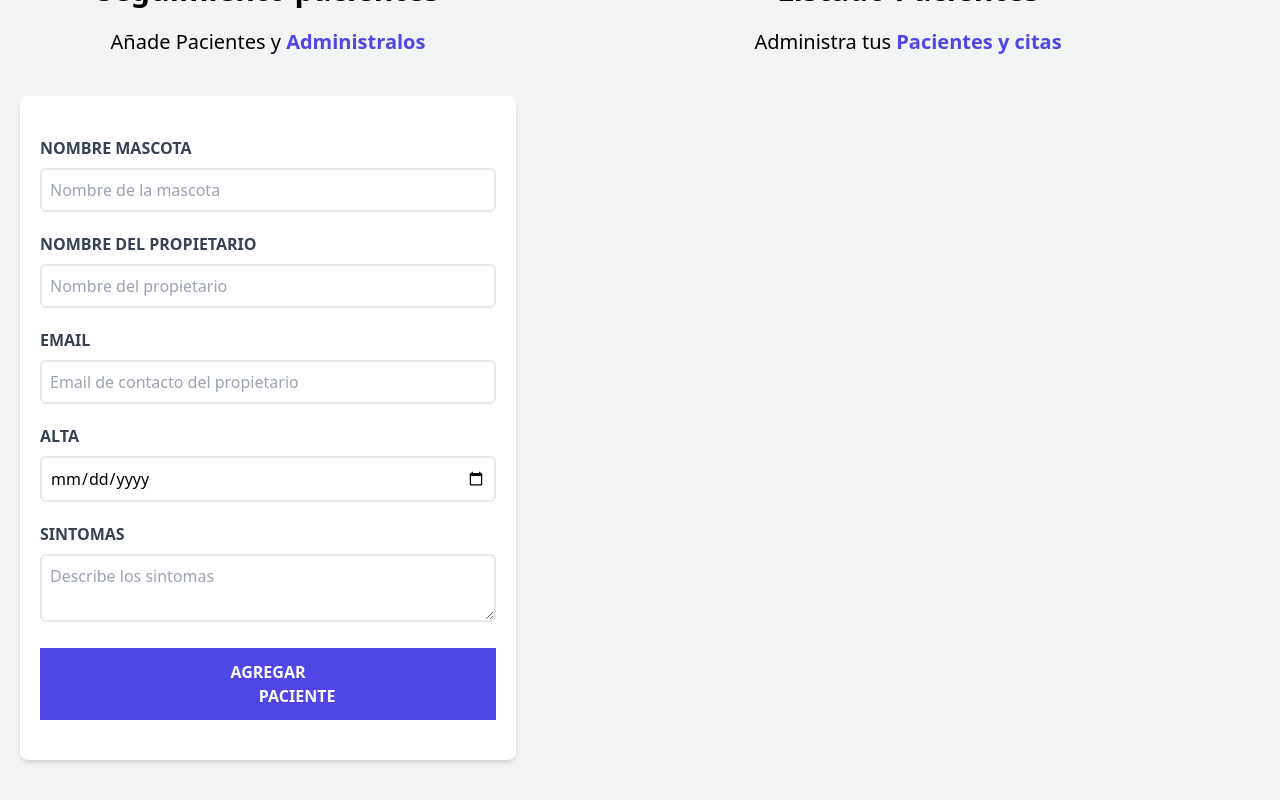
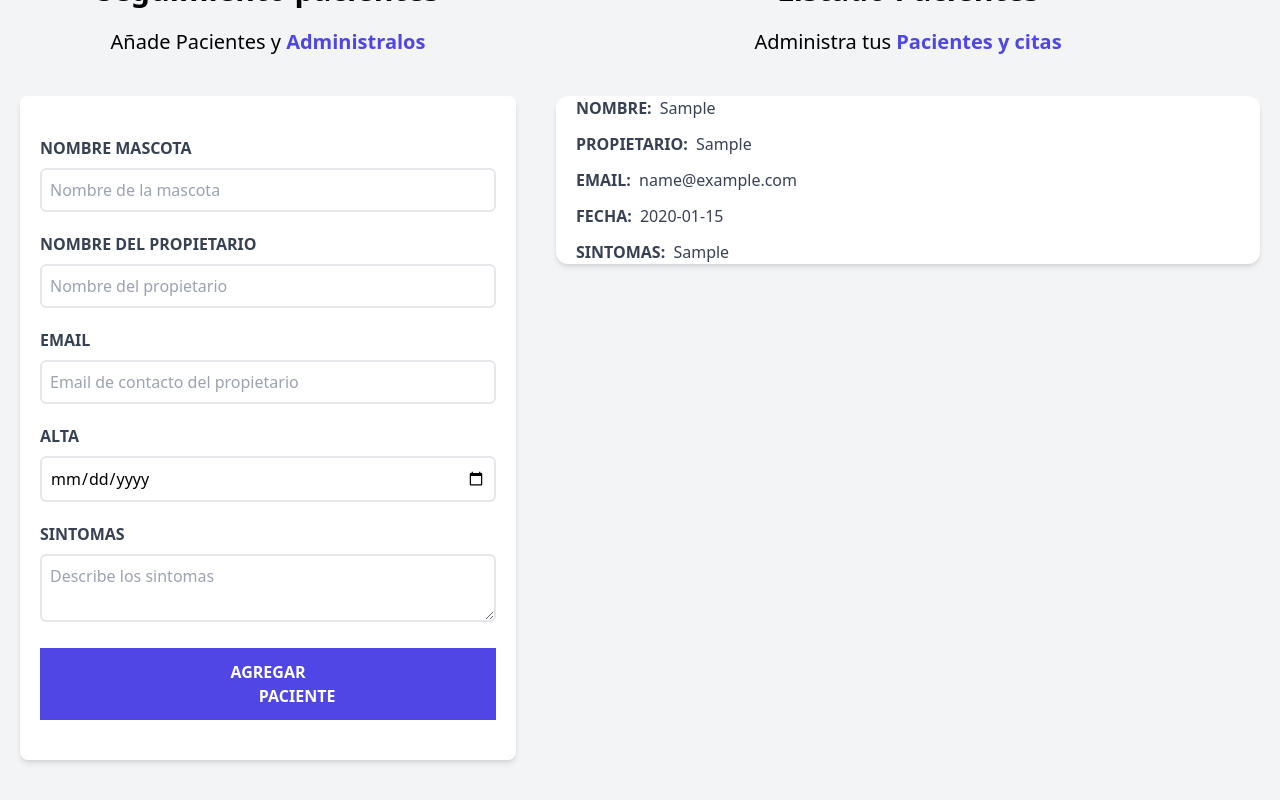
Before and after one commit to jm82mexico/citasMedicasVeterinariaReact, a React (Vite) app: page / in a window 1280 px wide. Both pictures are taken after typing "Sample", "Sample", "name@example.com", "2020-01-15", "Sample" into the empty fields and a click on the input "Agregar paciente". Shown: the part 252-1052 px from the top of the page. Built offline with nearby package versions, Linux system fonts and the light colour scheme.

Commit message:
configuración inicial listado pacientes

```diff
--- a/src/App.jsx
+++ b/src/App.jsx
@@ -22,7 +22,10 @@ function App() {
           paciente={paciente}
           setPaciente={setPaciente}
         />
-        <ListadoPacientes/>
+        <ListadoPacientes
+          pacientes={pacientes}
+          setPacientes = {setPacientes}
+        />
       </div>
     </div>
   )
--- a/src/components/ListadoPacientes.jsx
+++ b/src/components/ListadoPacientes.jsx
@@ -1,12 +1,33 @@
 import React from 'react'
+import Paciente from './Paciente'
 
-const ListadoPacientes = () => {
+const ListadoPacientes = ({pacientes, setPaciente}) => {
+
   return (
     <div className='md:w-1/2 lg:w-3/5 md:h-screen overflow-scroll'>
-        <h2 className='font-black text-3xl text-center'>Listado Pacientes</h2>
-        <p className='text-xl mt-5 mb-10 text-center'>Administra tus {''}
-        <span className='text-indigo-600 font-bold'>Pacientes y citas</span>
-        </p>
+        {pacientes && pacientes.length ?(
+            <>
+                <h2 className='font-black text-3xl text-center'>Listado Pacientes</h2>
+                <p className='text-xl mt-5 mb-10 text-center'>Administra tus {''}
+                <span className='text-indigo-600 font-bold'>Pacientes y citas</span>
+                </p>
+
+                {pacientes.map(paciente=>(
+                    <Paciente
+                        key = {paciente.id}
+                        paciente={paciente}
+                    />
+                ))}
+
+            </>
+        ):(
+            <>
+                <h2 className='font-black text-3xl text-center'>No hay pacientes</h2>
+                <p className='text-xl mt-5 mb-10 text-center'>Comienza agragando pacientes {''}
+                <span className='text-indigo-600 font-bold'>y apareceran en este lugar</span>
+                </p>
+            </>
+        )}
     </div>
   )
 }
--- /dev/null
+++ b/src/components/Paciente.jsx
@@ -0,0 +1,31 @@
+import React from 'react'
+
+const Paciente = ({paciente}) => {
+
+    const{nombre,propietario,email,fecha,sintomas,id} = paciente
+    console.log(nombre);
+  return (
+    <div className='mx-5 my-10 bg-white shadow-md px-5 rounded-xl'>
+        <p className="font-bold mb-3 text-gray-700 uppercase">Nombre: {''}
+            <span className="font-normal normal-case pl-1">{nombre}</span>
+        </p>
+        <p className="font-bold mb-3 text-gray-700 uppercase">Propietario: {''}
+            <span className="font-normal normal-case pl-1">{propietario}</span>
+        </p>
+        <p className="font-bold mb-3 text-gray-700 uppercase">Email: {''}
+            <span className="font-normal normal-case pl-1">{email}</span>
+        </p>
+        <p className="font-bold mb-3 text-gray-700 uppercase">Fecha: {''}
+            <span className="font-normal normal-case pl-1">{fecha}</span>
+        </p>
+        <p className="font-bold mb-3 text-gray-700 uppercase">Sintomas: {''}
+            <span className="font-normal normal-case pl-1">{sintomas}</span>
+        </p>
+
+
+
+    </div>
+  )
+}
+
+export default Paciente
```
